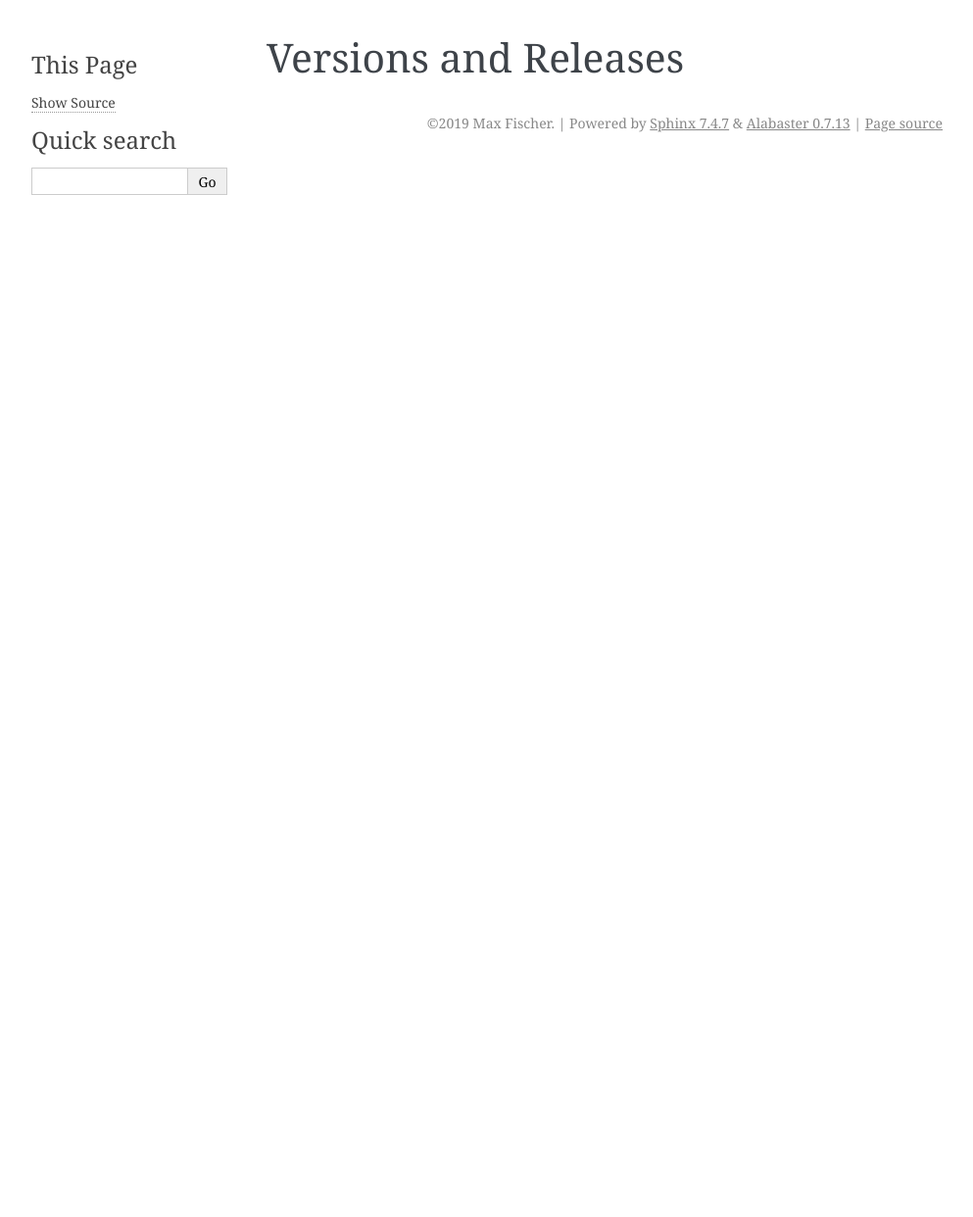
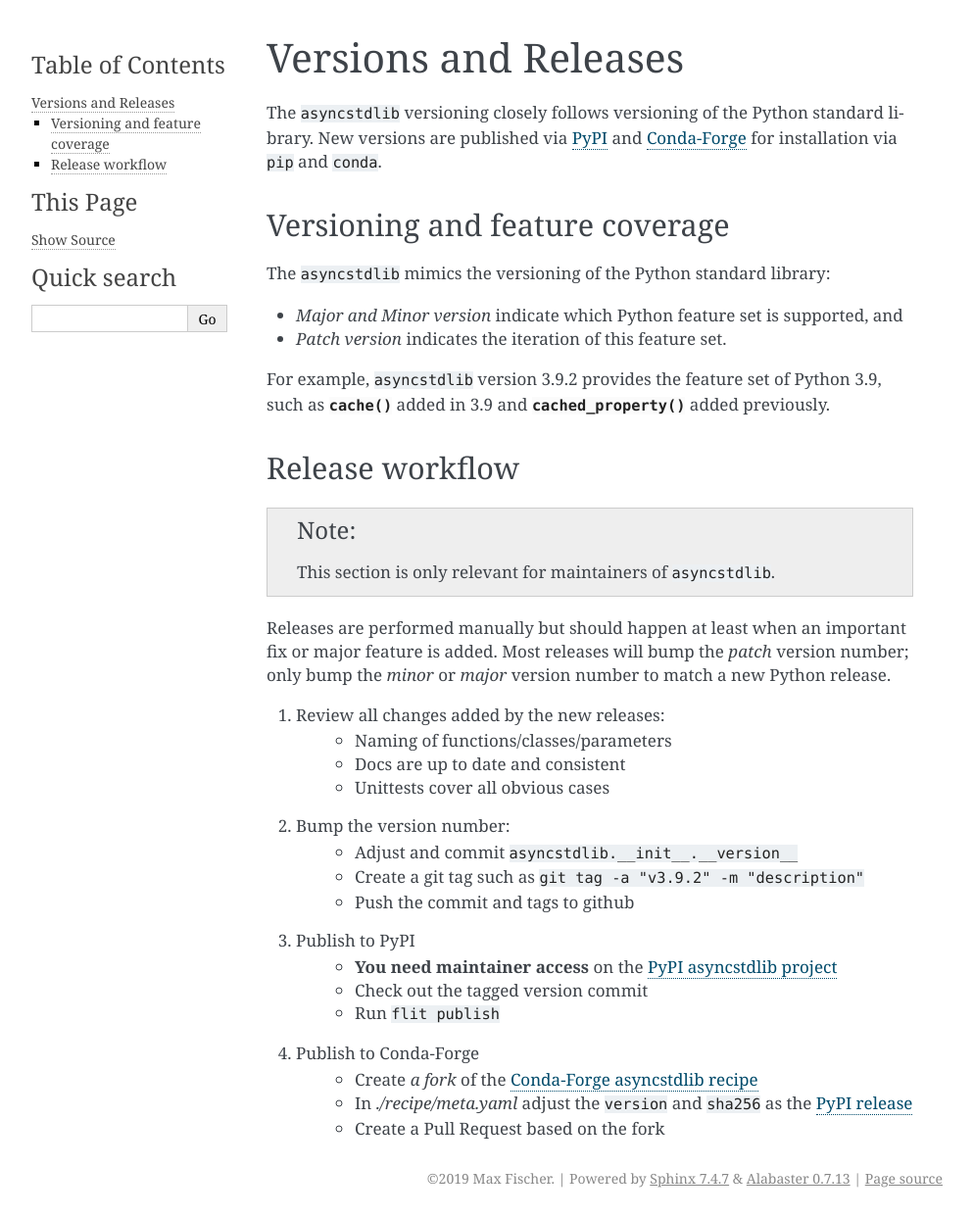
Before and after one commit to maxfischer2781/asyncstdlib, a Sphinx documentation site: the page built from docs/source/publishing.rst, in a window 1280 px wide and 1242 px high. Shown: the whole window at 98% size, without its empty margins (148-1141 px from the left). Built offline with Sphinx 7.4.7, drawn with Linux system fonts in a browser that asks for light colours; formulas are drawn with MathJax 3.

Commit message:
documented versioning and releases

```diff
--- a/docs/source/publishing.rst
+++ b/docs/source/publishing.rst
@@ -1,3 +1,58 @@
 =====================
 Versions and Releases
 =====================
+
+The ``asyncstdlib`` versioning closely follows
+versioning of the Python standard library.
+New versions are published via `PyPI`_ and `Conda-Forge`_
+for installation via ``pip`` and ``conda``.
+
+Versioning and feature coverage
+===============================
+
+The ``asyncstdlib`` mimics the versioning of the Python standard library:
+
+* *Major and Minor version* indicate which Python feature set is supported, and
+* *Patch version* indicates the iteration of this feature set.
+
+For example, ``asyncstdlib`` version 3.9.2 provides the feature set of Python 3.9,
+such as :py:func:`~asyncstdlib.functools.cache` added in 3.9
+and :py:func:`~asyncstdlib.functools.cached_property` added previously.
+
+Release workflow
+================
+
+.. note::
+
+    This section is only relevant for maintainers of ``asyncstdlib``.
+
+Releases are performed manually but should happen at least when
+an important fix or major feature is added.
+Most releases will bump the *patch* version number;
+only bump the *minor* or *major* version number to match a new Python release.
+
+1. Review all changes added by the new releases:
+    * Naming of functions/classes/parameters
+    * Docs are up to date and consistent
+    * Unittests cover all obvious cases
+
+2. Bump the version number:
+    * Adjust and commit ``asyncstdlib.__init__.__version__``
+    * Create a git tag such as ``git tag -a "v3.9.2" -m "description"``
+    * Push the commit and tags to github
+
+3. Publish to PyPI
+    * **You need maintainer access** on the `PyPI asyncstdlib project`_
+    * Check out the tagged version commit
+    * Run ``flit publish``
+
+4. Publish to Conda-Forge
+    * Create *a fork* of the `Conda-Forge asyncstdlib recipe`_
+    * In `./recipe/meta.yaml` adjust the ``version`` and ``sha256`` as the `PyPI release`_
+    * Create a Pull Request based on the fork
+
+.. _PyPI: https://pypi.org
+.. _Conda-Forge: https://conda-forge.org
+.. _`PyPI asyncstdlib project`: https://pypi.org/project/asyncstdlib/
+.. _`Conda-Forge asyncstdlib recipe`: https://github.com/conda-forge/asyncstdlib-feedstock
+.. _`PyPI release`: https://pypi.org/project/asyncstdlib/#files
```
